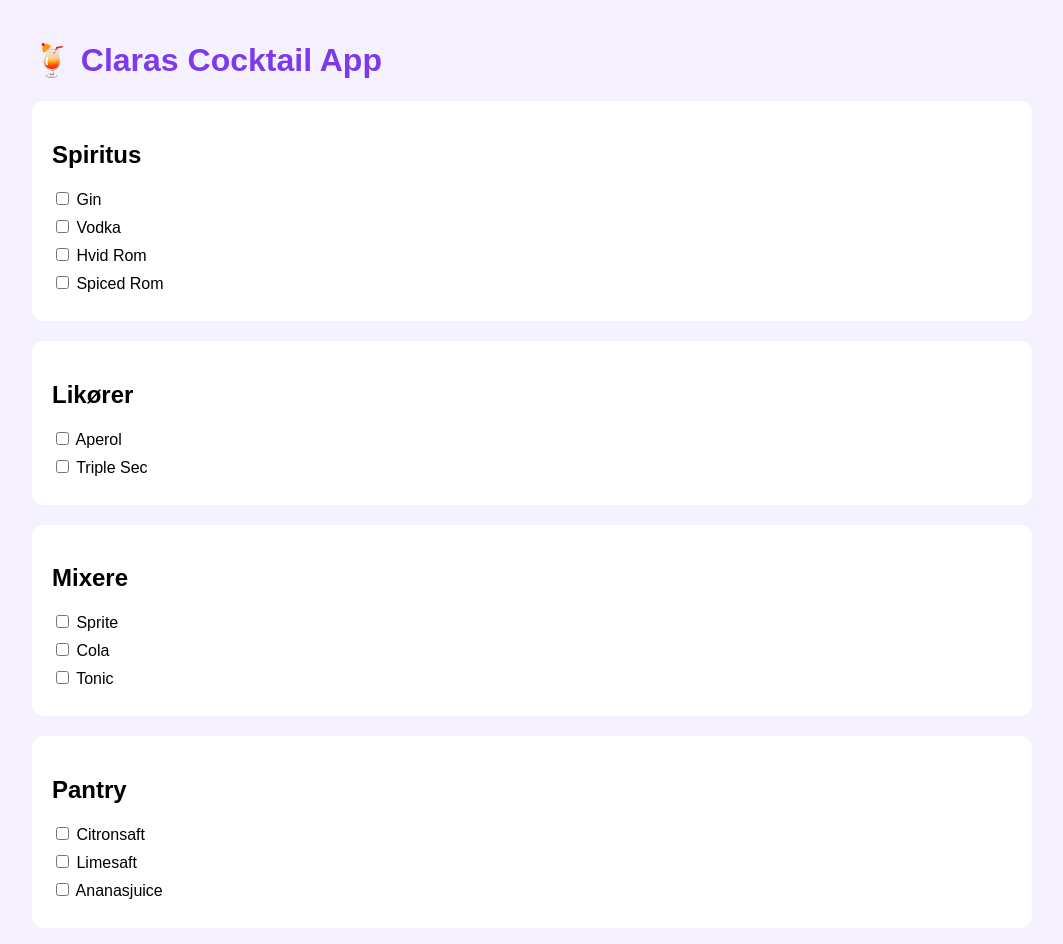
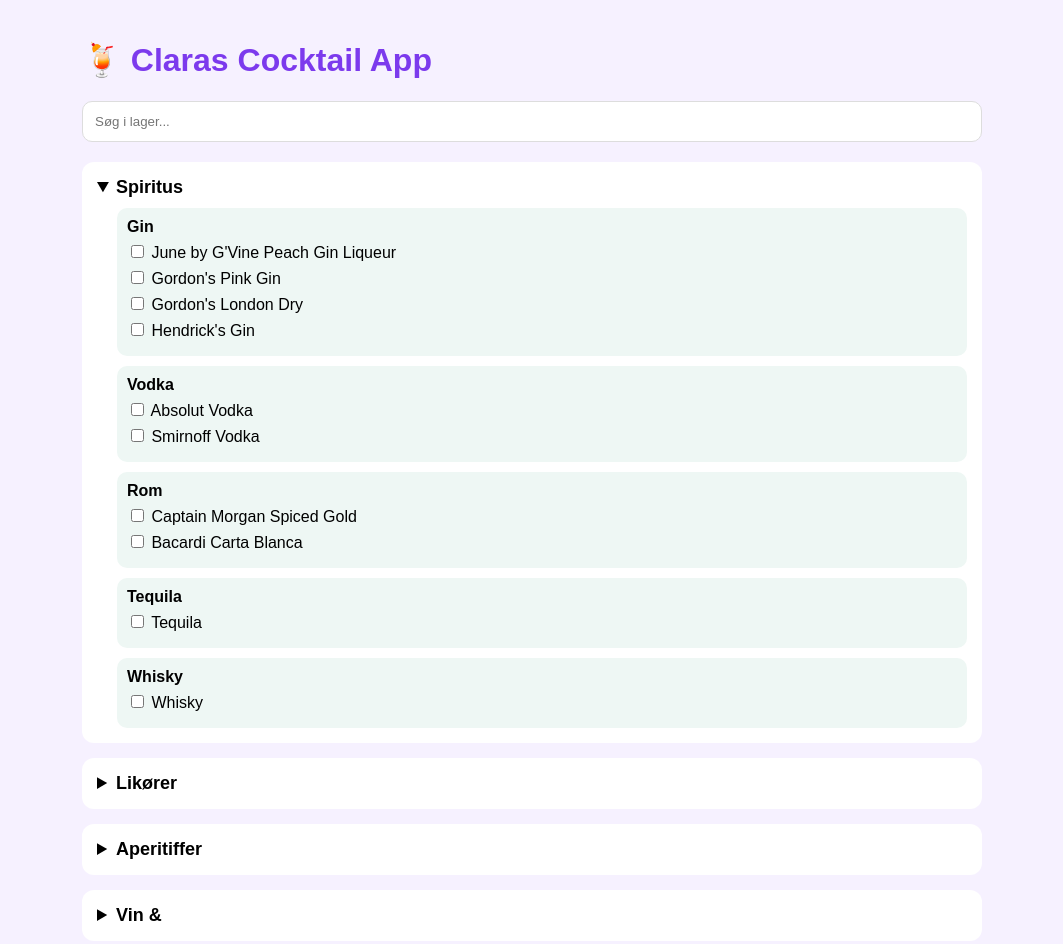
Before and after one commit to clara5sos/Coctail-app, a plain HTML site: page index.html in a window 1280 px wide. Shown: the whole page, without its empty margins (108-1171 px from the left). Drawn offline with Linux system fonts and the light colour scheme.

Commit message:
Refactor HTML structure and styles for cocktail app
Updated styles and added input fields for search and categories.

```diff
--- a/index.html
+++ b/index.html
@@ -9,141 +9,141 @@
 
 <style>
 
-body {
+body{
     font-family: Arial, sans-serif;
-    background: #f6f1ff;
-    max-width: 1000px;
-    margin: auto;
-    padding: 20px;
+    background:#f6f1ff;
+    max-width:900px;
+    margin:auto;
+    padding:20px;
 }
 
-h1 {
-    color: #7c3aed;
+h1{
+    color:#7c3aed;
 }
 
-.kategori {
-    background: white;
-    border-radius: 12px;
-    padding: 20px;
-    margin-bottom: 20px;
+input[type="text"]{
+    width:100%;
+    padding:12px;
+    border-radius:10px;
+    border:1px solid #ddd;
+    margin-bottom:20px;
+    box-sizing:border-box;
 }
 
-label {
-    display: block;
-    margin: 8px 0;
+details{
+    background:white;
+    margin-bottom:15px;
+    border-radius:12px;
+    padding:15px;
+}
+
+summary{
+    font-weight:bold;
+    cursor:pointer;
+    font-size:18px;
+}
+
+.undergruppe{
+    margin-left:20px;
+    margin-top:10px;
+    background:#eef7f4;
+    border-radius:10px;
+    padding:10px;
+}
+
+label{
+    display:block;
+    margin:6px 0;
 }
 
 </style>
-
 </head>
 
 <body>
 
 <h1>🍹 Claras Cocktail App</h1>
 
-<div class="kategori">
-<h2>Spiritus</h2>
+<input type="text" id="søgning" placeholder="Søg i lager...">
 
-<label>
-<input type="checkbox">
-Gin
-</label>
+<details open>
+<summary>Spiritus</summary>
 
-<label>
-<input type="checkbox">
-Vodka
-</label>
+<div class="undergruppe">
+<strong>Gin</strong>
 
-<label>
-<input type="checkbox">
-Hvid Rom
-</label>
-
-<label>
-<input type="checkbox">
-Spiced Rom
-</label>
-
+<label><input type="checkbox"> June by G'Vine Peach Gin Liqueur</label>
+<label><input type="checkbox"> Gordon's Pink Gin</label>
+<label><input type="checkbox"> Gordon's London Dry</label>
+<label><input type="checkbox"> Hendrick's Gin</label>
 </div>
 
-<div class="kategori">
-<h2>Likører</h2>
+<div class="undergruppe">
+<strong>Vodka</strong>
 
-<label>
-<input type="checkbox">
-Aperol
-</label>
-
-<label>
-<input type="checkbox">
-Triple Sec
-</label>
-
+<label><input type="checkbox"> Absolut Vodka</label>
+<label><input type="checkbox"> Smirnoff Vodka</label>
 </div>
 
-<div class="kategori">
-<h2>Mixere</h2>
+<div class="undergruppe">
+<strong>Rom</strong>
 
-<label>
-<input type="checkbox">
-Sprite
-</label>
-
-<label>
-<input type="checkbox">
-Cola
-</label>
-
-<label>
-<input type="checkbox">
-Tonic
-</label>
-
+<label><input type="checkbox"> Captain Morgan Spiced Gold</label>
+<label><input type="checkbox"> Bacardi Carta Blanca</label>
 </div>
 
-<div class="kategori">
-<h2>Pantry</h2>
+<div class="undergruppe">
+<strong>Tequila</strong>
 
-<label>
-<input type="checkbox">
-Citronsaft
-</label>
-
-<label>
-<input type="checkbox">
-Limesaft
-</label>
-
-<label>
-<input type="checkbox">
-Ananasjuice
-</label>
-
+<label><input type="checkbox"> Tequila</label>
 </div>
 
-<script>
+<div class="undergruppe">
+<strong>Whisky</strong>
 
-const checkboxes = document.querySelectorAll('input[type="checkbox"]');
+<label><input type="checkbox"> Whisky</label>
+</div>
 
-checkboxes.forEach((checkbox, index) => {
+</details>
 
-    const gemt = localStorage.getItem('lager_' + index);
+<details>
+<summary>Likører</summary>
 
-    if (gemt === 'true') {
-        checkbox.checked = true;
-    }
+<div class="undergruppe">
+<strong>Flødelikør</strong>
 
-    checkbox.addEventListener('change', () => {
-        localStorage.setItem(
-            'lager_' + index,
-            checkbox.checked
-        );
-    });
+<label><input type="checkbox"> Baileys Irish Cream</label>
+</div>
 
-});
+<div class="undergruppe">
+<strong>Kaffelikør</strong>
 
-</script>
+<label><input type="checkbox"> Sheridan's Coffee Liqueur</label>
+<label><input type="checkbox"> Kahlúa</label>
+</div>
 
-</body>
+<div class="undergruppe">
+<strong>Appelsinlikør</strong>
 
-</html>
+<label><input type="checkbox"> Triple Sec</label>
+<label><input type="checkbox"> Cointreau</label>
+</div>
+
+<div class="undergruppe">
+<strong>Ferskenlikør</strong>
+
+<label><input type="checkbox"> Peach Schnapps</label>
+</div>
+
+</details>
+
+<details>
+<summary>Aperitiffer</summary>
+
+<label><input type="checkbox"> Aperol</label>
+<label><input type="checkbox"> Campari</label>
+<label><input type="checkbox"> Limoncello</label>
+
+</details>
+
+<details>
+<summary>Vin &
```
